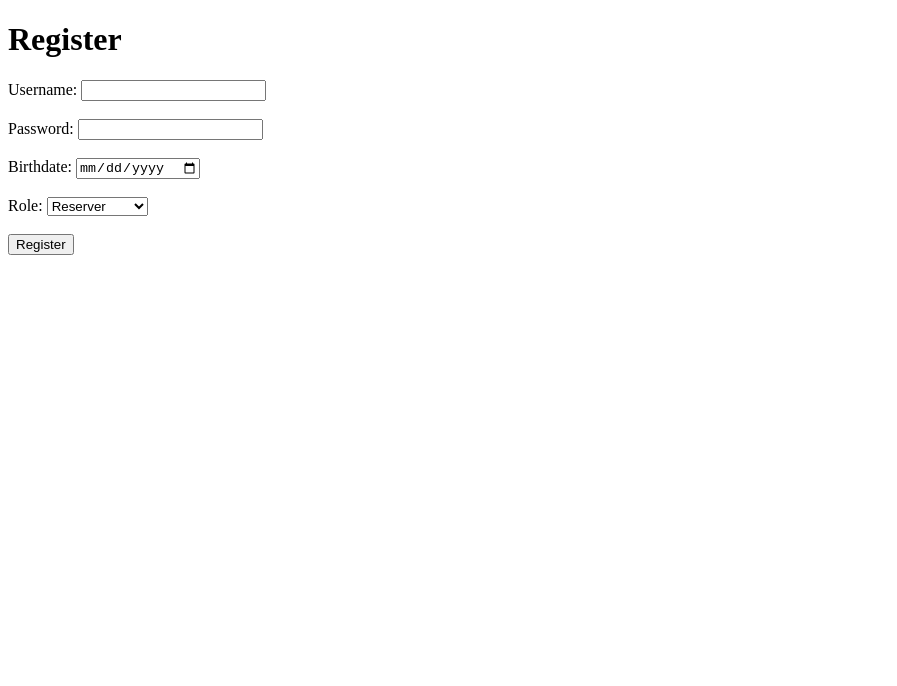
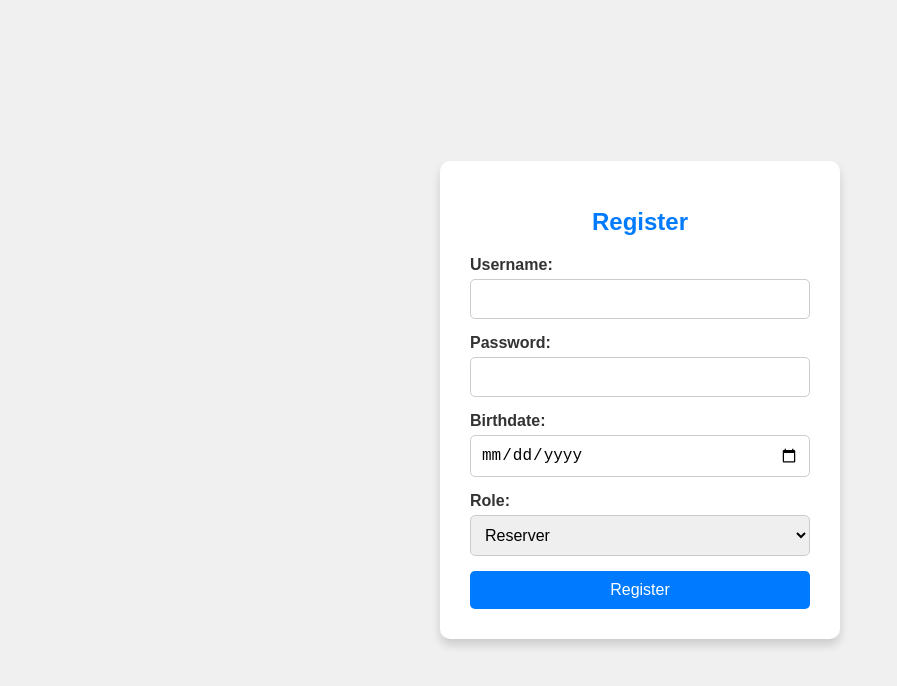
Before and after one commit to heikkiro/cyber-sad-privy, a plain HTML site: page views/register.html in a window 1280 px wide. Shown: the whole page, without its empty margins (0-897 px from the left). Drawn offline with Linux system fonts and the light colour scheme.

Commit message:
Add CSS-styling to register-page

```diff
--- a/app.js
+++ b/app.js
@@ -1,8 +1,12 @@
 //app.js
 import { Hono } from "https://deno.land/x/hono/mod.ts";
 import { registerUser } from "./routes/register.js"; //import register logic
+import { serveStatic } from "https://deno.land/x/hono/middleware.ts";
 
 const app = new Hono();
+
+// Serve static files from the /static directory
+app.use('/static/*', serveStatic({ root: '.' }));
 
 // Serve the registration form
 app.get('/register', async (c) => {
--- /dev/null
+++ b/static/styles.css
@@ -0,0 +1,77 @@
+/* Base styles */
+body {
+    font-family: Arial, sans-serif;
+    background-color: #f0f0f0; /* Light grey background */
+    margin: 0;
+    padding: 0;
+    display: flex;
+    justify-content: center;
+    align-items: center;
+    height: 100vh;
+    color: #333;
+}
+
+/* Container styles */
+.container {
+    background: #ffffff; /* White container */
+    padding: 30px;
+    border-radius: 10px;
+    box-shadow: 0 6px 10px rgba(0, 0, 0, 0.15); /* Enhanced shadow for a modern look */
+    width: 100%;
+    max-width: 400px;
+    box-sizing: border-box;
+}
+
+/* Header styles */
+.container h1 {
+    text-align: center;
+    margin-bottom: 20px;
+    color: #007BFF; /* Subtle blue color for the header */
+    font-size: 24px;
+}
+
+/* Form styles */
+.form {
+    display: flex;
+    flex-direction: column;
+}
+
+.form-group {
+    margin-bottom: 15px;
+}
+
+label {
+    margin-bottom: 5px;
+    display: block;
+    font-weight: bold;
+}
+
+input, select {
+    width: 100%;
+    padding: 10px;
+    border: 1px solid #ccc;
+    border-radius: 5px;
+    box-sizing: border-box;
+    font-size: 16px;
+}
+
+input:focus, select:focus {
+    border-color: #007BFF;
+    outline: none;
+}
+
+/* Button styles */
+.btn {
+    background-color: #007BFF;
+    color: white;
+    padding: 10px;
+    border: none;
+    border-radius: 5px;
+    font-size: 16px;
+    cursor: pointer;
+    transition: background-color 0.3s;
+}
+
+.btn:hover {
+    background-color: #0056b3;
+}
--- a/views/register.html
+++ b/views/register.html
@@ -4,26 +4,37 @@
     <meta charset="UTF-8">
     <meta name="viewport" content="width=device-width, initial-scale=1.0">
     <title>User Registration</title>
+    <link rel="stylesheet" href="/static/styles.css">
 </head>
 <body>
+    <div class="container">
         <h1>Register</h1>
-    <form action="/register" method="POST">
+        <form action="/register" method="POST" class="form">
+            <div class="form-group">
                 <label for="username">Username:</label>
-        <input type="text" id="username" name="username" required><br><br>
+                <input type="text" id="username" name="username" required>
+            </div>
 
+            <div class="form-group">
                 <label for="password">Password:</label>
-        <input type="password" id="password" name="password" required><br><br>
+                <input type="password" id="password" name="password" required>
+            </div>
 
+            <div class="form-group">
                 <label for="birthdate">Birthdate:</label>
-        <input type="date" id="birthdate" name="birthdate" required><br><br>
+                <input type="date" id="birthdate" name="birthdate" required>
+            </div>
 
+            <div class="form-group">
                 <label for="role">Role:</label>
                 <select id="role" name="role">
                     <option value="reserver">Reserver</option>
                     <option value="administrator">Administrator</option>
-        </select><br><br>
+                </select>
+            </div>
 
-        <button type="submit">Register</button>
+            <button type="submit" class="btn">Register</button>
         </form>
+    </div>
 </body>
 </html>
```
Lines whose indentation alone changed are shown as unchanged.
